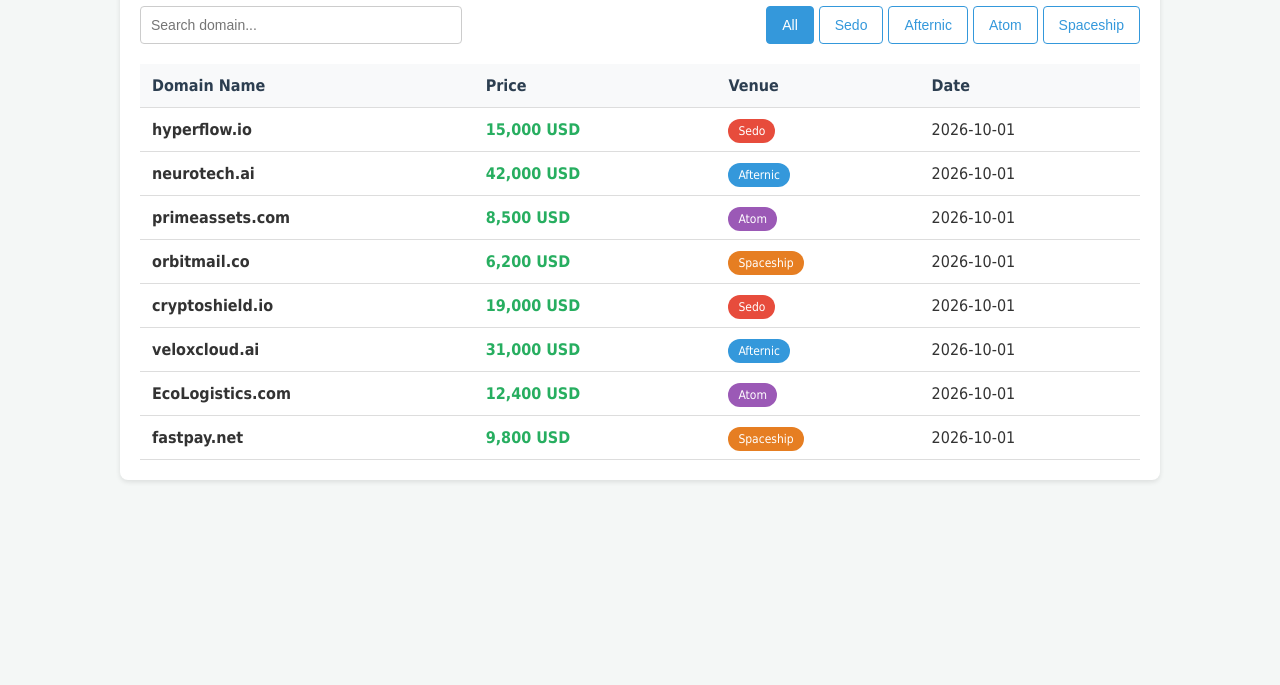
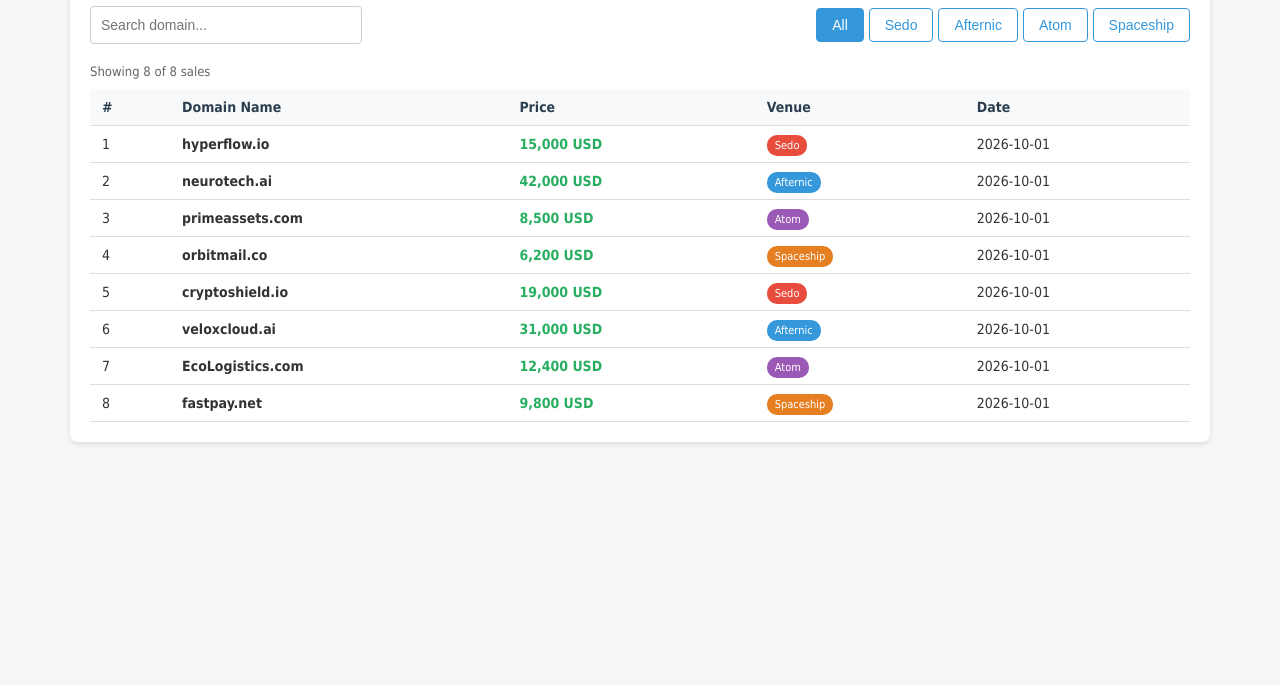
Before and after one commit to Hamidzaikiou/domain-tracker, a plain HTML site: page index.html in a window 1280 px wide. Shown: the part 115-800 px from the top of the page. Drawn offline with Linux system fonts and the light colour scheme.

Commit message:
Update index.html

```diff
--- a/index.html
+++ b/index.html
@@ -13,7 +13,7 @@
             color: #333;
         }
         .container {
-            max-width: 1000px;
+            max-width: 1100px;
             margin: 0 auto;
             background: #fff;
             padding: 20px;
@@ -30,11 +30,12 @@
             flex-wrap: wrap;
             gap: 10px;
             margin-bottom: 20px;
+            align-items: center;
         }
         input[type="text"] {
             padding: 10px;
             width: 100%;
-            max-width: 300px;
+            max-width: 250px;
             border: 1px solid #ccc;
             border-radius: 4px;
             font-size: 14px;
@@ -58,15 +59,21 @@
             background-color: #3498db;
             color: #fff;
         }
+        .count-info {
+            font-size: 13px;
+            color: #666;
+            margin-bottom: 10px;
+        }
         table {
             width: 100%;
             border-collapse: collapse;
-            margin-top: 10px;
+            margin-top: 5px;
         }
         th, td {
-            padding: 12px;
+            padding: 10px 12px;
             text-align: left;
             border-bottom: 1px solid #ddd;
+            font-size: 14px;
         }
         th {
             background-color: #f8f9fa;
@@ -76,9 +83,9 @@
             background-color: #f1f1f1;
         }
         .badge {
-            padding: 5px 10px;
-            border-radius: 12px;
-            font-size: 12px;
+            padding: 4px 8px;
+            border-radius: 10px;
+            font-size: 11px;
             color: #fff;
             background-color: #7f8c8d;
         }
@@ -104,9 +111,12 @@
         </div>
     </div>
 
+    <div class="count-info" id="countInfo">Showing up to 100 sales</div>
+
     <table id="salesTable">
         <thead>
             <tr>
+                <th>#</th>
                 <th>Domain Name</th>
                 <th>Price</th>
                 <th>Venue</th>
@@ -114,7 +124,7 @@
             </tr>
         </thead>
         <tbody id="tableBody">
-            <!-- Data will be loaded automatically from sales.json -->
+            <!-- Data will be loaded automatically -->
         </tbody>
     </table>
 </div>
@@ -128,7 +138,7 @@
         .then(response => response.json())
         .then(data => {
             allSalesData = data;
-            displayTable(allSalesData);
+            filterTable();
         })
         .catch(error => console.error('Error loading data:', error));
 
@@ -136,14 +146,20 @@
         const tbody = document.getElementById('tableBody');
         tbody.innerHTML = '';
 
-        if (data.length === 0) {
-            tbody.innerHTML = '<tr><td colspan="4" style="text-align:center;">No matching records found</td></tr>';
+        // تحديد عرض أول 100 صفقة فقط في الصفحة
+        const limitedData = data.slice(0, 100);
+
+        document.getElementById('countInfo').innerText = `Showing ${limitedData.length} of ${data.length} sales`;
+
+        if (limitedData.length === 0) {
+            tbody.innerHTML = '<tr><td colspan="5" style="text-align:center;">No matching records found</td></tr>';
             return;
         }
 
-        data.forEach(item => {
+        limitedData.forEach((item, index) => {
             const tr = document.createElement('tr');
             tr.innerHTML = `
+                <td>${index + 1}</td>
                 <td><strong>${item.domain}</strong></td>
                 <td><span style="color: #27ae60; font-weight: bold;">${item.price}</span></td>
                 <td><span class="badge ${item.venue}">${item.venue}</span></td>
```
